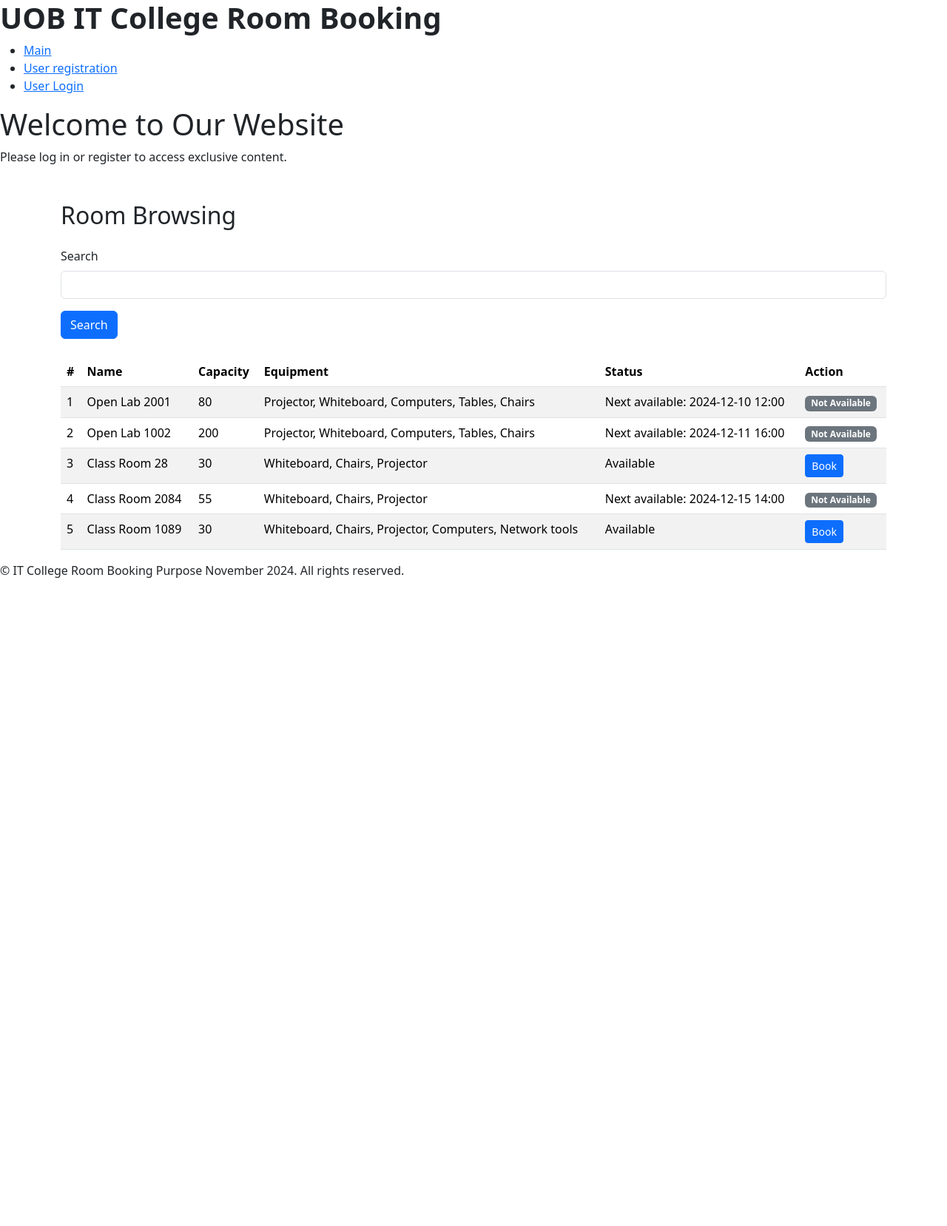
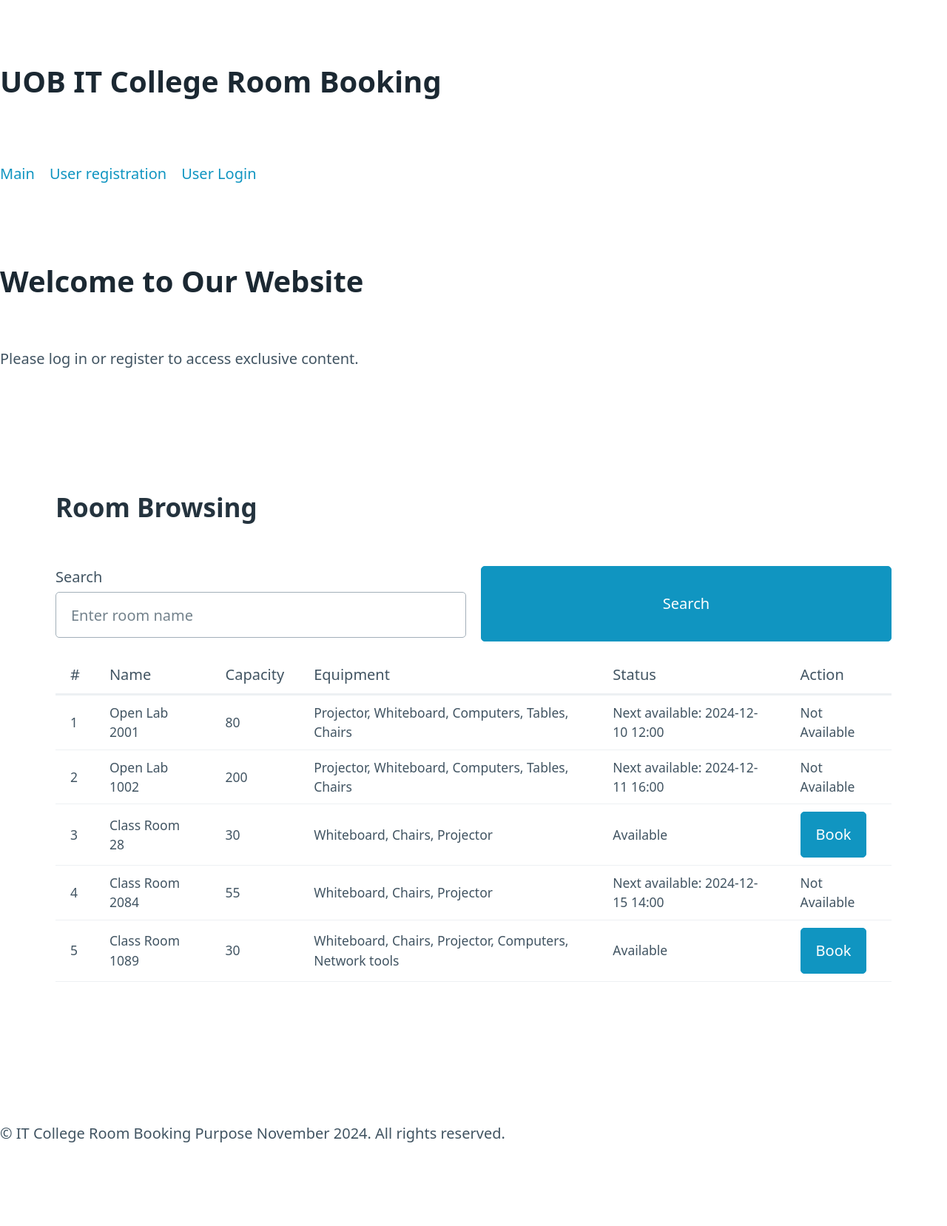
Before and after one commit to Rawan52c/ITCS333_Project, a PHP site: page /rooms.php in a window 1280 px wide. Shown: the whole page at 74% size. Before the commit the page ends 781 px from the top, so only its background shows below. Run offline with PHP 8.4, Linux system fonts and the light colour scheme; data comes from the database, SQL or seed files in the repository.

Commit message:
Update rooms.php

```diff
--- a/rooms.php
+++ b/rooms.php
@@ -4,7 +4,7 @@ require 'core.php';
 $search = $_GET['search'] ?? ''; //Get the search term, default to an empty string.
 
 // Fetch rooms based on the search term
-if(!empty($search)){
+if (!empty($search)) {
     $rooms = fetchAll("SELECT * FROM rooms WHERE name LIKE ?", ['%' . $search . '%']);
 } else {
     $rooms = fetchAll("SELECT * FROM rooms");
@@ -13,31 +13,25 @@ if(!empty($search)){
 // Fetch bookings for rooms
 $roomAvailability = [];
 foreach ($rooms as $room) {
-
-    // Get all reservations for the current room
     $reservations = fetchAll(
         "SELECT * FROM reservations WHERE room_id = ? AND status = 'confirmed' ORDER BY start_time",
         [$room['id']]
     );
 
-    // Check if the room is available
     if (empty($reservations)) {
-        $roomAvailability[$room['id']] = 'Available';  // Room is not booked
+        $roomAvailability[$room['id']] = 'Available';
     } else {
-        // Find the next available time slot
         $nextAvailable = null;
         $now = new DateTime();
 
-        // Find the next available slot after the last booking
         foreach ($reservations as $reservation) {
             $endTime = new DateTime($reservation['end_time']);
             if ($endTime > $now) {
                 $nextAvailable = $endTime->format('Y-m-d H:i');
-                break; // We found the next available time
+                break;
             }
         }
 
-        // If there is no upcoming booking, the room is available
         if (!$nextAvailable) {
             $roomAvailability[$room['id']] = 'Available';
         } else {
@@ -46,7 +40,6 @@ foreach ($rooms as $room) {
     }
 }
 
-// Handle no results
 if (empty($rooms)) {
     $noResults = "No rooms found.";
 }
@@ -58,28 +51,37 @@ if (empty($rooms)) {
     <meta charset="UTF-8">
     <meta name="viewport" content="width=device-width, initial-scale=1.0">
     <title>Rooms</title>
-    <link href="https://cdn.jsdelivr.net/npm/bootstrap@5.3.0-alpha3/dist/css/bootstrap.min.css" rel="stylesheet">
-    <link href="css/main.css" rel="stylesheet">
+    <link rel="stylesheet" href="https://cdn.jsdelivr.net/npm/picocss/pico.min.css">
+    <script>
+        document.addEventListener('DOMContentLoaded', () => {
+            const searchInput = document.getElementById('search');
+            const searchForm = document.querySelector('form');
+
+            searchInput.addEventListener('input', () => {
+                searchForm.submit();
+            });
+        });
+    </script>
 </head>
 <body>
 
 <?php include 'header.php'; ?>
 <?php include 'hero.php'; ?>
 
-<div class="container mt-5">
+<main class="container">
     <h2>Room Browsing</h2>
-    <form method="get" class="mt-4">
-        <div class="mb-3">
-            <label for="search" class="form-label">Search</label>
-            <input type="text" class="form-control" name="search" id="search" value="<?= htmlspecialchars($search) ?>">
-        </div>
-        <button type="submit" class="btn btn-primary">Search</button>
+    <form method="get" class="grid">
+        <label for="search">
+            Search
+            <input type="text" name="search" id="search" value="<?= htmlspecialchars($search) ?>" placeholder="Enter room name">
+        </label>
+        <button type="submit" role="button">Search</button>
     </form>
 
     <?php if (isset($noResults)): ?>
-        <div class="alert alert-warning mt-4"><?= htmlspecialchars($noResults) ?></div>
+        <article class="alert warning"><?= htmlspecialchars($noResults) ?></article>
     <?php else: ?>
-        <table class="table table-striped mt-4">
+        <table>
             <thead>
                 <tr>
                     <th>#</th>
@@ -97,14 +99,12 @@ if (empty($rooms)) {
                         <td><?= htmlspecialchars($room['name']) ?></td>
                         <td><?= htmlspecialchars($room['capacity']) ?></td>
                         <td><?= htmlspecialchars($room['equipment'] ?? 'N/A') ?></td>
-                        <td>
-                            <?= htmlspecialchars($roomAvailability[$room['id']]) ?>
-                        </td>
+                        <td><?= htmlspecialchars($roomAvailability[$room['id']]) ?></td>
                         <td>
                             <?php if ($roomAvailability[$room['id']] == 'Available'): ?>
-                                <a href="book_room.php?room_id=<?= htmlspecialchars($room['id']) ?>" class="btn btn-primary btn-sm">Book</a>
+                                <a href="book_room.php?room_id=<?= htmlspecialchars($room['id']) ?>" role="button">Book</a>
                             <?php else: ?>
-                                <span class="badge bg-secondary">Not Available</span>
+                                <span class="badge secondary">Not Available</span>
                             <?php endif; ?>
                         </td>
                     </tr>
@@ -112,9 +112,9 @@ if (empty($rooms)) {
             </tbody>
         </table>
     <?php endif; ?>
-</div>
+</main>
 
-<?php include 'footer.php'; ?>  <!-- Include footer here -->
+<?php include 'footer.php'; ?>
 
 </body>
 </html>
```
